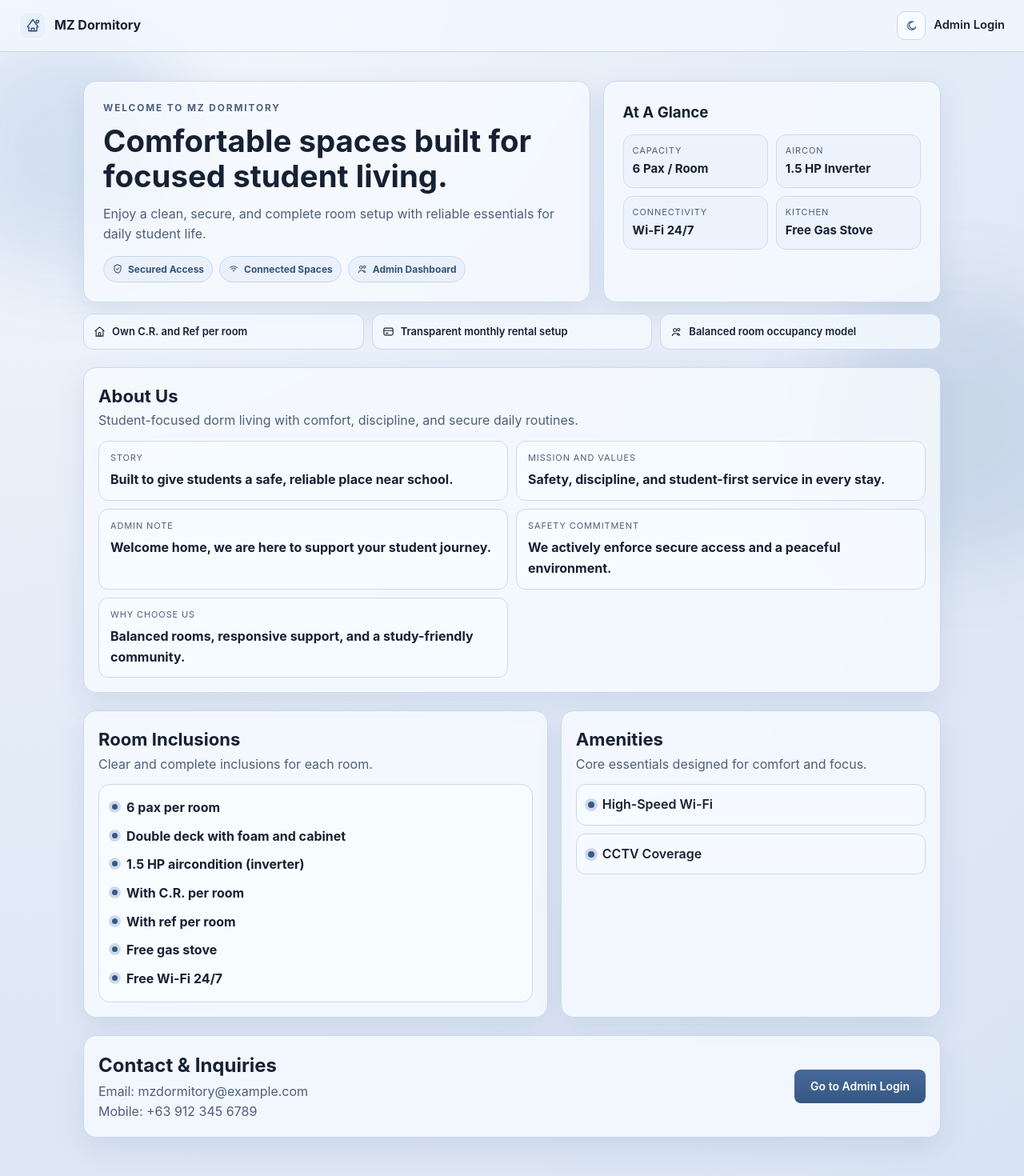
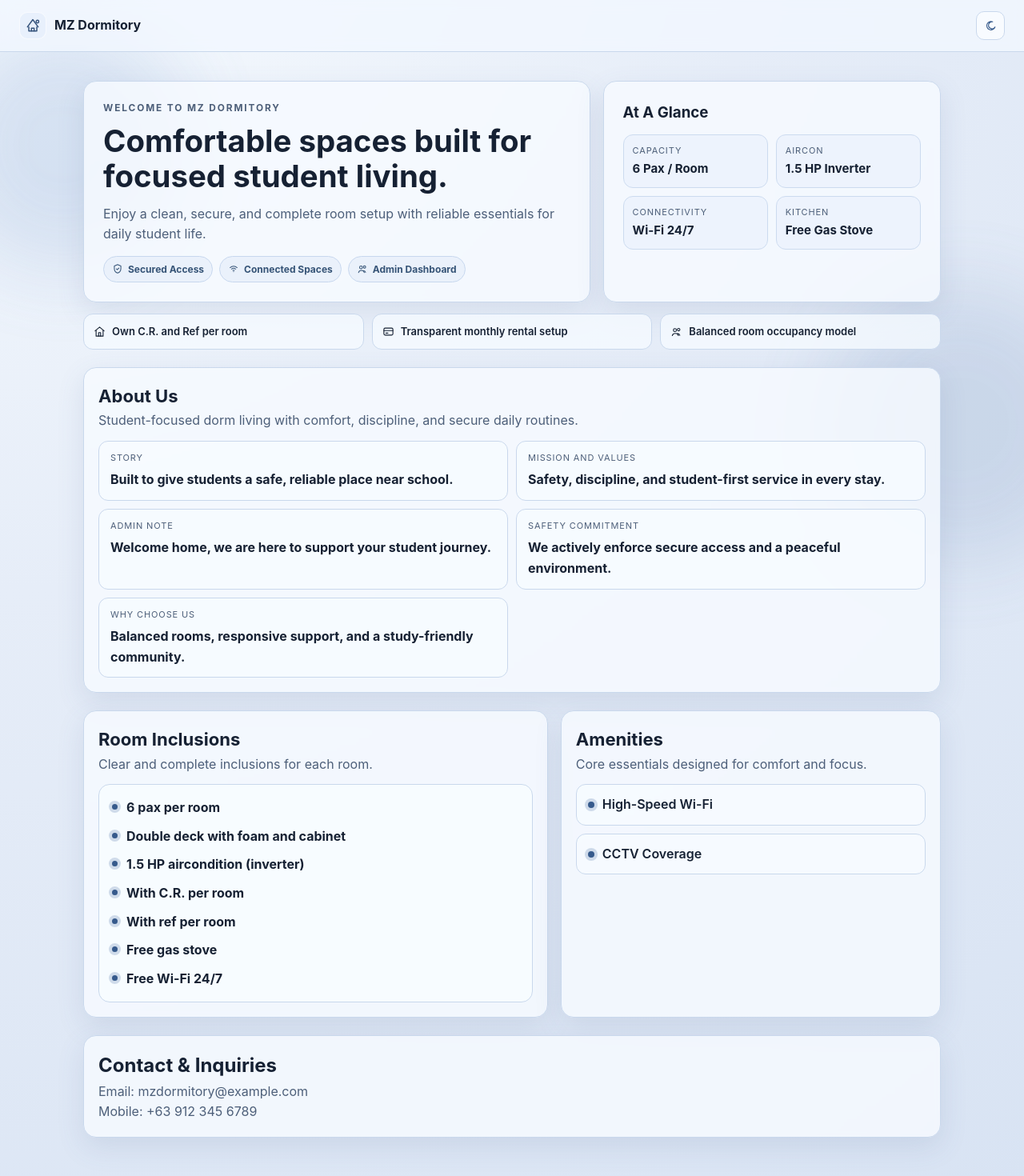
Before and after one commit to gracyy17/Dormitory-Management, a React (Vite) app: page / in a window 1280 px wide. Shown: the top 1470 px of the page at 80% size. Built offline with nearby package versions, Linux system fonts and the light colour scheme; no server answers.

Commit message:
removed go to admin button login inside contanct and inquiries and admin login in the header

```diff
--- a/src/components/public/HomePage.jsx
+++ b/src/components/public/HomePage.jsx
@@ -45,7 +45,7 @@ function HomePage() {
           <button className="public-theme-toggle" onClick={toggleTheme} aria-label="Toggle public theme">
             {darkMode ? <SunIcon className="ui-icon" size={15} /> : <MoonIcon className="ui-icon" size={15} />}
           </button>
-          <Link className="nav-link" to="/admin/login">Admin Login</Link>
+          {/* Admin Login link removed from header per request */}
         </div>
       </header>
 
@@ -158,7 +158,7 @@ function HomePage() {
             <p>Email: mzdormitory@example.com</p>
             <p>Mobile: +63 912 345 6789</p>
           </div>
-          <Link className="btn btn-primary" to="/admin/login">Go to Admin Login</Link>
+          {/* Admin login button removed from contact section per request */}
         </section>
       </main>
     </div>
```
